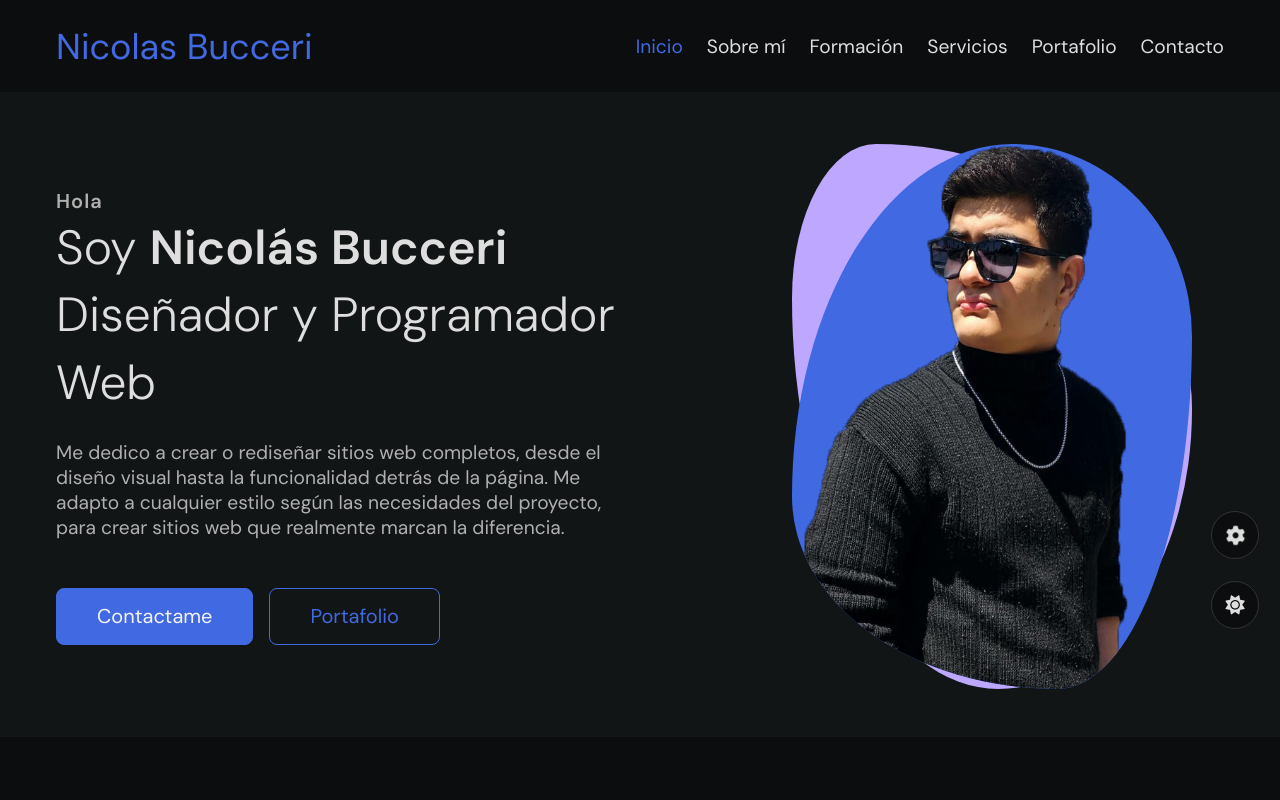
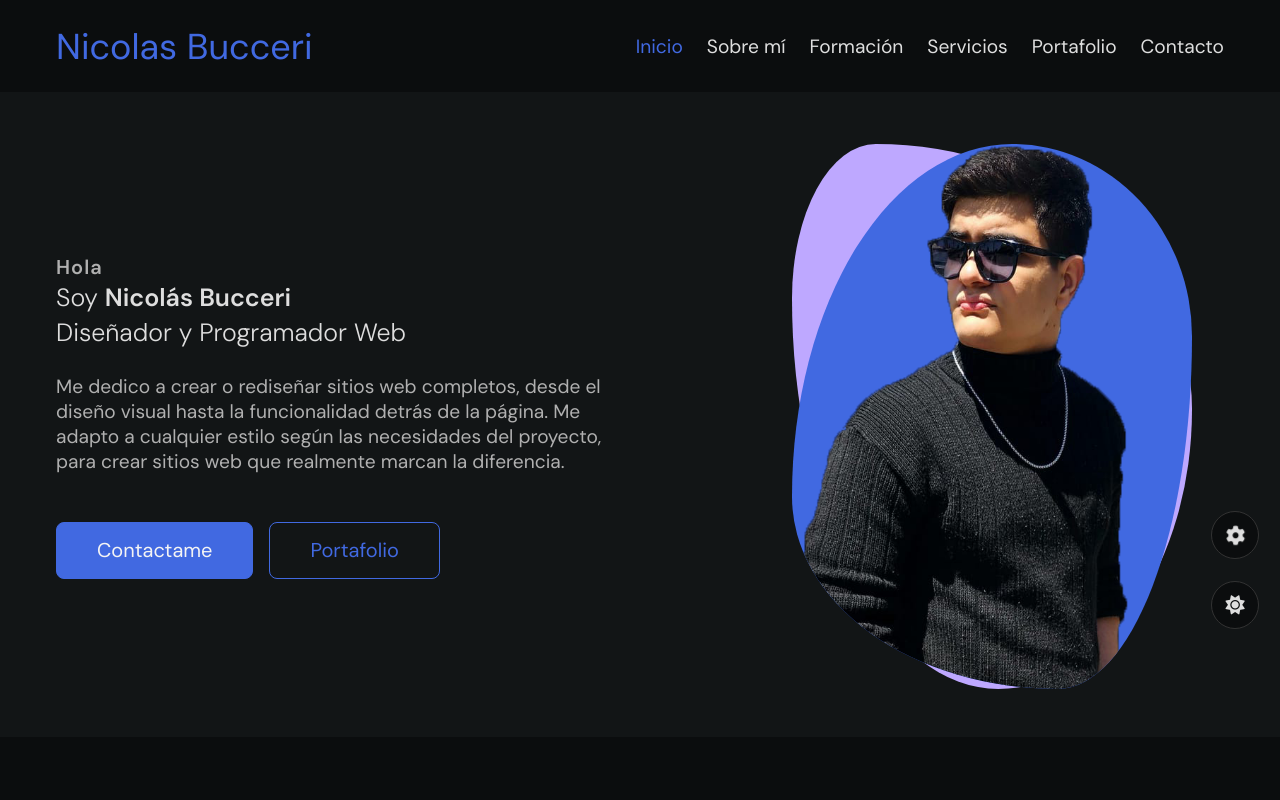
Before and after one commit to NicolasBucceri/Portafolio, a website: page public/index.html in a window 1280 px wide. Shown: the top 800 px of the page. Drawn offline with Linux system fonts and the light colour scheme.

Commit message:
Actualizacion de textos

```diff
--- a/public/assets/css/styles.css
+++ b/public/assets/css/styles.css
@@ -405,7 +405,7 @@ input[type="checkbox"] {
 }
 
 .tituloInicio {
-  font-size: var(--big-font-size);
+  font-size: 25px;
   line-height: 1.4;
 }
 
```
